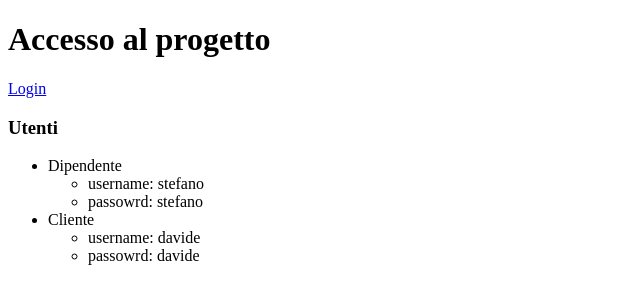
After one commit to istevene/progettoamm, a PHP site: page / in a window 1280 px wide. The commit adds this page. Shown: the top 304 px of the page, without its empty margins (0-640 px from the left). Run offline with PHP 8.4, Linux system fonts and the light colour scheme; a stand-in replaces the project's code that opens the database connection.

Commit message:
aggiunta descrizione

```diff
--- a/unicars/css/stile.css
+++ b/unicars/css/stile.css
@@ -32,7 +32,7 @@ header {
 #sidebar1{
     background-color: white;
     float: left;
-    width: 300px;
+    width: 250px;
     font-size: 13px;
 }
 
@@ -43,10 +43,12 @@ header {
 
 
 #content {
-    margin-left: 300px;
+    margin-left: 250px;
     margin-right: 50px;
     padding: 10px;
+    padding-left: 50px;
     min-height: 500px;
+    border-left: 1px solid #1c345a;
 }
 
 #footer{
--- /dev/null
+++ b/unicars/index.php
@@ -0,0 +1,32 @@
+
+<!DOCTYPE html>
+<html>
+    <head>
+        <meta http-equiv="Content-Type" content="text/html; charset=UTF-8">
+        <title>Progetto Amministrazione di Sistema</title>
+    </head>
+    <body>
+        <h1>Accesso al progetto</h1>
+        <p>
+            <a href="http://spano.sc.unica.it/amm2014/landeStefano/unicars/php/login">Login</a>
+        </p>
+        <p>
+        <h3>Utenti</h3>
+        <ul>
+            <li>Dipendente
+                <ul>
+                    <li>username: stefano</li>
+                    <li>passowrd: stefano</li>
+                </ul>
+            </li>
+            <li>Cliente
+                <ul>
+                    <li>username: davide</li>
+                    <li>passowrd: davide</li>
+                </ul>
+            </li>
+        </ul>
+    </p>
+
+</body>
+</html>
```
